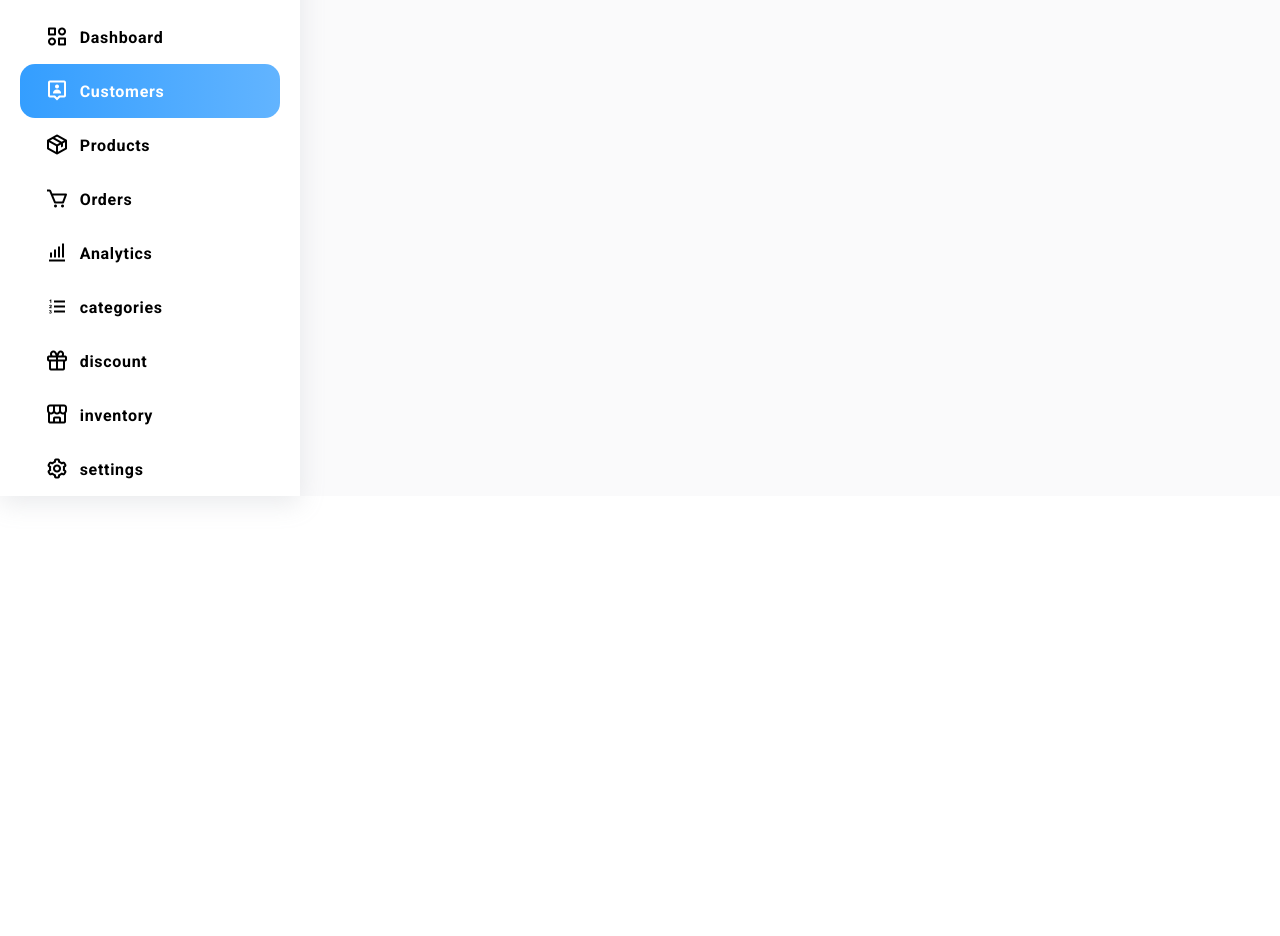
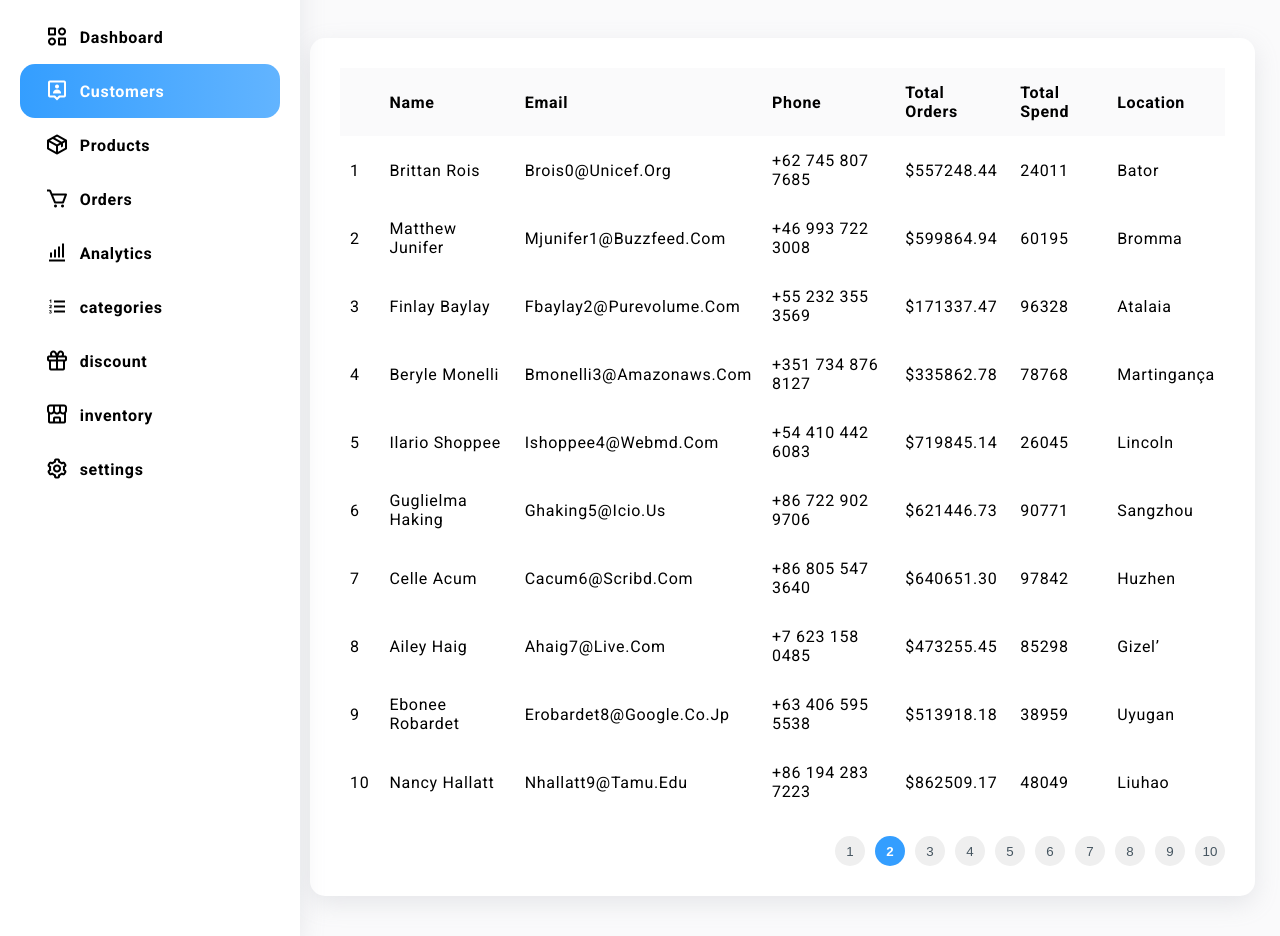
Before and after one commit to AlexandreLira/admin-with-multiple-themes, a React (Create React App) app: page /customers in a window 1280 px wide. Shown: the part 140-1076 px from the top of the page. Before the commit the page ends 800 px from the top, so only its background shows below. Built offline with nearby package versions, Linux system fonts and the light colour scheme.

Commit message:
paginations table

```diff
--- a/src/components/badge/badge.css
+++ b/src/components/badge/badge.css
@@ -1,8 +1,10 @@
 .badge {
+    display: flex;
+    justify-content: center;
+    align-items: center;
     padding: 6px 11px;
     color: var(--txt-white);
     border-radius: 10px;
-    box-shadow: var(--box-shadow);
 }
 
 .badge-danger {
--- a/src/components/table/Table.jsx
+++ b/src/components/table/Table.jsx
@@ -1,34 +1,78 @@
-import React from 'react';
-import './table.css';
+import React, { useState } from "react";
+import "./table.css";
 
+const Table = (props) => {
+    const initDataShow =
+        props.limit && props.bodyData
+            ? props.bodyData.slice(0, Number(props.limit))
+            : props.bodyData;
 
-const Table = props => {
+    const [dataShow, setDataShow] = useState(initDataShow);
+
+    let pages = 1;
+
+    let range = [];
+
+    if (props.limit !== undefined) {
+        let page = Math.floor(props.bodyData.length / Number(props.limit));
+        pages = props.bodyData.length % Number(props.limit) === 0 ? page : page + 1;
+        range = [...Array(pages).keys()]
+
+    }
+
+    const [currentPage, setCurrentPage] = useState(1);
+
+    const selectPage = page => {
+        const { limit , bodyData } = props
+        const start = Number(limit) * page
+        const end   = start + Number(limit)
+
+        setDataShow(bodyData.slice(start, end))
+        setCurrentPage(page)
+    }
+
     return (
         <div>
             <div className="table-wrapper">
                 <table>
-                    <thead>
-                        {
-                            props.headData && props.renderHead && (
+                    {props.headData && props.renderHead && (
                         <thead>
                             <tr>
-                                        { props.headData.map((item, index) => props.renderHead(item, index)) }
+                                {props.headData.map((item, index) =>
+                                    props.renderHead(item, index)
+                                )}
                             </tr>
                         </thead>
+                    )}
+                    {props.bodyData && props.renderBody && (
+                        <tbody>
+                            {dataShow.map((item, index) => props.renderBody(item, index))}
+                        </tbody>
+                    )}
+                </table>
+            </div>
+            {
+                pages > 1 && (
+                    <div className="table_pagination">
+                        {
+                            range.map((item, index) => {
+                                const active = currentPage === index && 'active'
+                                return (
+                                    <button
+                                        className={`table_pagination-item ${active}`} key={index}
+                                        onClick={() => selectPage(index)}
+                                    >
+                                        {item + 1}
+                                    </button>
                                 )
                                 }
-                        {
-                            props.bodyData && props.renderBody && (
-                                <tbody>
-                                    { props.bodyData.map((item, index) => props.renderBody(item, index)) }
-                                </tbody>
                             )
                         }
-                    </thead>
-                </table>
-            </div>
                     </div>
                 )
             }
+        </div>
+    );
+};
 
 export default Table;
--- a/src/components/table/table.css
+++ b/src/components/table/table.css
@@ -19,9 +19,44 @@ th,
 td {
     text-transform: capitalize;
     padding: 15px 10px ;
+    font-size: 1rem;
 }
 
 tbody > tr:hover {
     background-color: var(--main-color);
     color: var(--txt-white);
 }
+
+.table_pagination {
+    display: flex;
+    width: 100%;
+    justify-content: flex-end;
+    align-items: center;
+    margin-top: 20px;
+}
+
+.table_pagination-item ~ .table_pagination-item {
+    margin-left: 10px;
+}
+
+.table_pagination-item {
+    width: 30px;
+    height: 30px;
+    border-radius: 50%;
+    display: flex;
+    align-items: center;
+    justify-content: center;
+    cursor:  pointer;
+}
+
+.table_pagination-item.active,
+.table_pagination-item.active:hover {
+    background-color: var(--main-color);
+    color: var(--txt-white);
+    font-weight: 600;
+}
+
+.table_pagination-item:hover {
+    background-color: var(--second-color);
+    color: var(--txt-white);
+}
--- a/src/pages/customers/Customers.jsx
+++ b/src/pages/customers/Customers.jsx
@@ -1,10 +1,57 @@
 import React from 'react';
+
+import Table from '../../components/table/Table';
+import customerList from '../../assets/JsonData/customers-list.json';
+
+const customerTableHead = [
+    '',
+    'name',
+    'email',
+    'phone',
+    'total orders',
+    'total spend',
+    'location'
+]
+
+const renderHead = (item, index) => (
+    <th key={index}>{item}</th>
+)
+
+const renderBody = (item, index) => (
+    <tr key={index}>
+        <td>{item.id}</td>
+        <td>{item.name}</td>
+        <td>{item.email}</td>
+        <td>{item.phone}</td>
+        <td>{item.total_spend}</td>
+        <td>{item.total_orders}</td>
+        <td>{item.location}</td>
+    </tr>
+)
 
 const Customers = () => {
     return(
-        <div className="customers">
-            Customers
-        </div>
+        <section className="customers">
+            <h2 className="page-header">
+                Customers
+            </h2>
+
+            <div className="row">
+                <div className="col-12">
+                    <div className="card">
+                        <div className="card_body">
+                            <Table
+                                limit='10'
+                                headData={customerTableHead}
+                                renderHead={(item, index) => renderHead(item, index)}
+                                bodyData={customerList}
+                                renderBody={(item, index) => renderBody(item, index)}
+                            />
+                        </div>
+                    </div>
+                </div>
+            </div>
+        </section>
     )
 }
 
```
Lines whose indentation alone changed are shown as unchanged.
